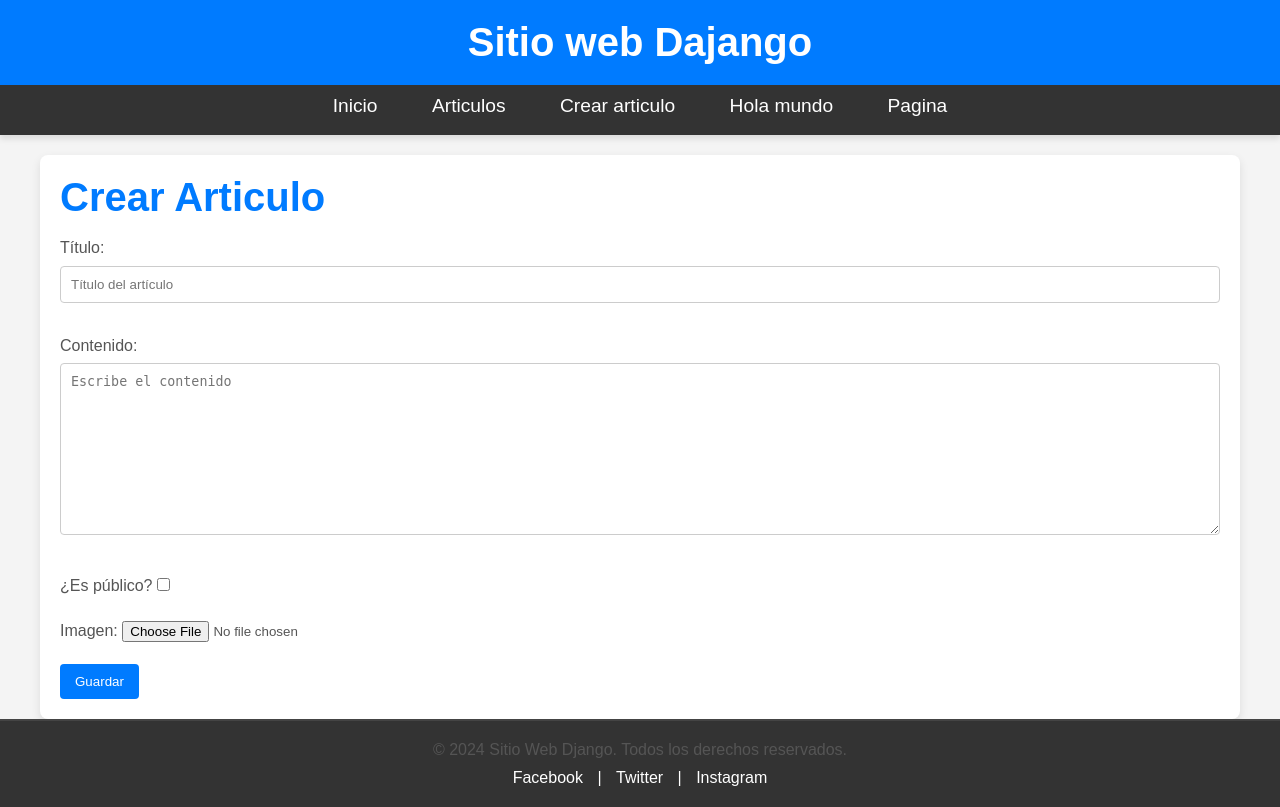
After one commit to pedro23071/python-in, a Django app: page /create-articulo/ in a window 1280 px wide. The commit adds this page. Run offline with Django 3.2, Linux system fonts and the light colour scheme.

Commit message:
formulario en django

```diff
--- a/11_django/mi_proyecto/mi_proyecto/urls.py
+++ b/11_django/mi_proyecto/mi_proyecto/urls.py
@@ -29,4 +29,6 @@ urlpatterns = [
     path('editar-articulo/<int:articulo_id>/', myapp_views.editar_articulo, name="editar_articulo"),
     path('list-articulo/', myapp_views.list_articulos, name="listar_articulos"),
     path('delete-articulo/<int:articulo_id>/', myapp_views.eliminar_articulo, name="eliminar_articulo"),
+    path('create-articulo/', myapp_views.create_articulo, name="create_articulo"),
+    path('save-articulo/<int:articulo_id>/', myapp_views.save_articulo, name="save")
 ]
--- /dev/null
+++ b/11_django/mi_proyecto/myapp/forms.py
@@ -0,0 +1,19 @@
+from django import forms
+from .models import Article
+
+class ArticleForm(forms.ModelForm):
+    class Meta:
+        model = Article
+        fields = ['title', 'content', 'public', 'img']  # Campos que estarán en el formulario
+        widgets = {
+            'title': forms.TextInput(attrs={'class': 'form-control', 'placeholder': 'Título del artículo'}),
+            'content': forms.Textarea(attrs={'class': 'form-control', 'placeholder': 'Escribe el contenido'}),
+            'public': forms.CheckboxInput(attrs={'class': 'form-check-input'}),
+            'img': forms.ClearableFileInput(attrs={'class': 'form-control-file'}),
+        }
+        labels = {
+            'title': 'Título',
+            'content': 'Contenido',
+            'public': '¿Es público?',
+            'img': 'Imagen',
+        }
--- /dev/null
+++ b/11_django/mi_proyecto/myapp/templates/create_articulo.html
@@ -0,0 +1,16 @@
+{% extends 'layout.html' %}
+
+
+{% block titulo %}
+    crear Articulo
+{% endblock titulo %}
+
+
+{% block content %}
+    <h1>Crear Articulo</h1>
+    <form method="POST" enctype="multipart/form-data">
+        {% csrf_token %}
+        {{ form.as_p }} <!-- Renderiza el formulario -->
+        <button type="submit">Guardar</button>
+    </form>
+{% endblock content %}
--- a/11_django/mi_proyecto/myapp/templates/layout.html
+++ b/11_django/mi_proyecto/myapp/templates/layout.html
@@ -32,6 +32,9 @@
                     <a href="{% url 'listar_articulos' %}">Articulos</a>
                 </li>
                 <li>
+                    <a href="{% url 'create_articulo' %}">Crear articulo</a>
+                </li>
+                <li>
                     <a href="{% url 'hola_mundo' %}">Hola mundo</a>
                 </li>
                 <li>
--- a/11_django/mi_proyecto/myapp/views.py
+++ b/11_django/mi_proyecto/myapp/views.py
@@ -1,6 +1,7 @@
 from django.shortcuts import render,  HttpResponse, redirect
 from django.http import Http404
 from myapp.models import Article
+from .forms import ArticleForm
 
 # Create your views here.
 personas = [
@@ -33,6 +34,23 @@ def crear_articulo(request, titulo, content, public):
     return HttpResponse(f"articulo creado {articulo.title} - {articulo.content}")
 
 
+""" ---------- empiezan los metodos CRUD para articulos ---------- """
+
+def create_articulo(request):
+    if request.method == 'POST':
+        form = ArticleForm(request.POST, request.FILES)
+        if form.is_valid():
+            form.save()  # Guarda el nuevo artículo en la base de datos
+            return redirect('listar_articulos')  # Cambia esto a la URL que desees redirigir
+    else:
+        form = ArticleForm()
+    return render(request, 'create_articulo.html', {'form': form})
+
+
+def save_articulo(request):
+    return render(request, 'create_articulo.html')
+
+
 def artuculo(request, articulo_id):
     try:
         articulo = Article.objects.get(id=articulo_id)
@@ -40,6 +58,11 @@ def artuculo(request, articulo_id):
     except:
         response = "Articulo no encontrado"
     return HttpResponse(response)
+
+
+def list_articulos(request):
+    articulos = Article.objects.all()
+    return render(request, 'index_articulos.html', {'articulos': articulos})
 
 
 def editar_articulo(request, articulo_id):
@@ -52,11 +75,6 @@ def editar_articulo(request, articulo_id):
 
     return HttpResponse(f"Articulo {articulo.id} editado: {articulo.title} - {articulo.content}")
 
-
-def list_articulos(request):
-    articulos = Article.objects.all()
-    return render(request, 'index_articulos.html', {'articulos': articulos})
-
 def eliminar_articulo(request, articulo_id):
     try:
         articulo = Article.objects.get(id=articulo_id)
```
Also changed, not shown: 11_django/mi_proyecto/Reset_y_Ajuste_de_inventario.png (added), 11_django/mi_proyecto/Reset_y_Ajuste_de_inventario_HnrU2si.png (added), 11_django/mi_proyecto/Reset_y_Ajuste_de_inventario_f2uVKNk.png (added), 11_django/mi_proyecto/db.sqlite3.
